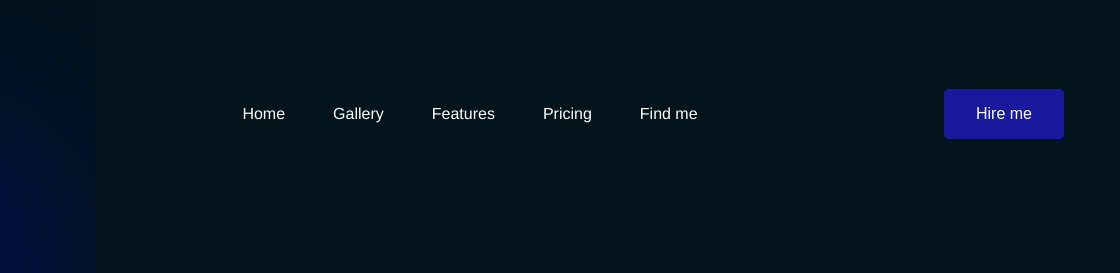
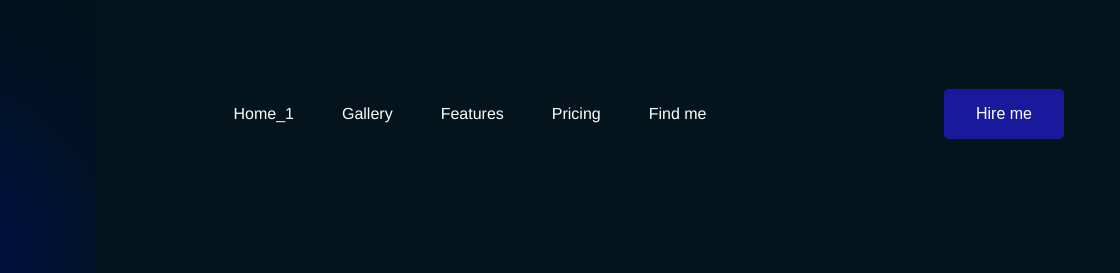
Before and after one commit to Priyanshu792/Portfolio-Page, a plain HTML site: page index.html in a window 1280 px wide. Shown: the top 273 px of the page, 160-1280 px from the left. Drawn offline with Linux system fonts and the light colour scheme.

Commit message:
Update index.html

```diff
--- a/index.html
+++ b/index.html
@@ -26,7 +26,7 @@
         </div>
 
     <ul class="nav-links">
-        <li class="link"><a href="#">Home</a></li>
+        <li class="link"><a href="#">Home_1</a></li>
         <li class="link"><a href="gallery.html">Gallery</a></li>
         <li id="link1" class="link"><a href="#">Features</a></li>
         <li id="link2" class="link"><a href="#">Pricing</a></li>
```
